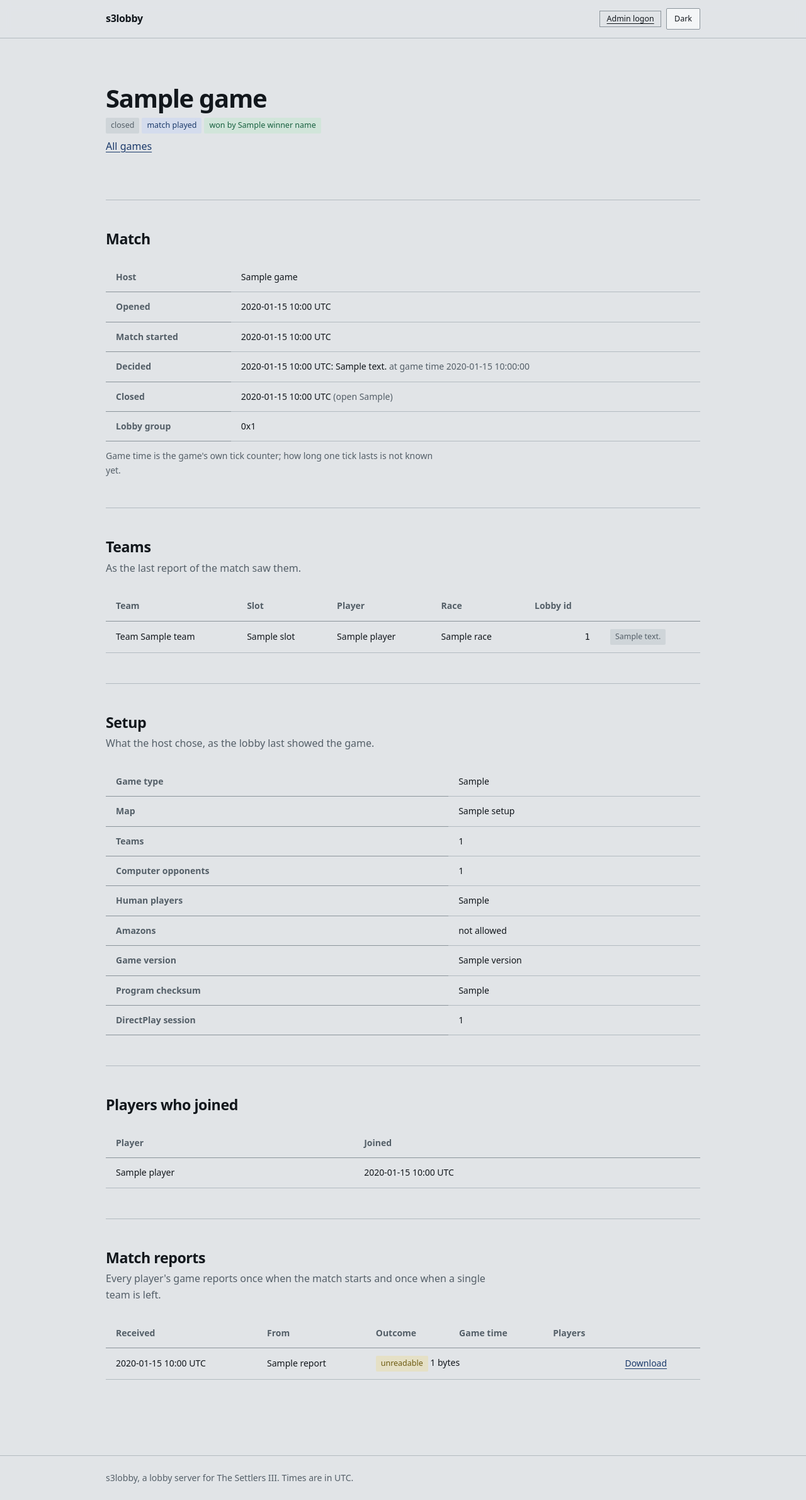
After one commit to DaRealHansForSure/s3lobby, a Flask app: template s3lobby/web/templates/game.html in a window 1280 px wide. The commit adds this page. Shown: the whole page at 63% size. Run offline with Flask 3, Linux system fonts and the light colour scheme; the template is opened without the code that fills it: most values are stand-ins (such as "Sample title", 1, 10 or a date in 2020); some libraries are stand-ins or nearby versions.

Commit message:
feat(web): add a page per game and name the random race flag
The Games list shows a game in one row; reading a match meant matching reports to it by eye. Each
game now has a page with its timeline (opened, match started, decided, closed), its winners, the
teams as the last report saw them, the setup, who joined when, and every report.

A slot's flag 0x4 was shown as "no player number". It is set when the setup record's race (+0x64)
is 0xff (0x540625..0x54063e), which the setup shows as "Zufall" (0x4909f0): the player chose a
random race and the report holds the one drawn. Seen in a run on both players of a match set up
with random races. The same setup code names the race values 0 to 3 with the texts Romans,
Egyptians, Asians and Amazons, so the race numbers are no longer inferred.

```diff
--- a/s3lobby/constants.py
+++ b/s3lobby/constants.py
@@ -212,8 +212,10 @@ class MatchPlayerFlag(IntFlag):
     COMPUTER = 0x1
     # The slot is in state 3, which the setup never shows (inferred: a human player who left).
     SLOT_STATE_3 = 0x2
-    # The slot has no player number in the match (its number is 0xff, 0x540631).
-    NO_PLAYER_NUMBER = 0x4
+    # The slot's race was "Random" in the game setup: the setup record's race (+0x64) is 0xff
+    # (0x540625..0x54063e), which the setup shows as "Zufall" (0x4909f0). The report's race is the
+    # one the game drew. Seen in a run: set for both players of a match set up with random races.
+    RANDOM_RACE = 0x4
 
 
 # GameStatus's winning team while more than one team is still in the match (0x540747..0x540768).
@@ -221,8 +223,10 @@ NO_WINNING_TEAM = 0xFFFFFFFF
 
 
 class Race(IntEnum):
-    """A slot's race in a match report (MatchReportPlayer.race). Inferred from the setup's race
-    choices (0x48c2a3..0x48c2df) and the per-race tables the game indexes with the value (0x4dd2fc)."""
+    """A slot's race in a match report (MatchReportPlayer.race): the race the setup record keeps at
+    +0x64 (getter 0x49f510). The setup shows 0 to 3 with the texts Romans, Egyptians, Asians and
+    Amazons (0x9002d..0x9002f at 0x49053c..0x4907b1, 0x90155 at 0x4908e5), any other value as
+    "Random" (0x90030 at 0x4909f0)."""
 
     ROMANS = 0
     EGYPTIANS = 1
--- /dev/null
+++ b/s3lobby/web/templates/game.html
@@ -0,0 +1,162 @@
+{% extends "base.html" %}
+{% set active_nav = "games" %}
+{% block title %}{{ game.name }}{% endblock %}
+
+{% macro player_notes(player) %}
+  {% for note in player.notes %}<span class="badge">{{ note }}</span>{% endfor %}
+{% endmacro %}
+
+{% block content %}
+<section>
+  <div class="section-head">
+    <h1>{{ game.name }}</h1>
+    <p class="badges">
+      {% if game.closed_at %}<span class="badge">closed</span>{% else %}<span class="badge badge--good">open</span>{% endif %}
+      {% if game.match_started_at %}<span class="badge badge--accent">match played</span>{% endif %}
+      {% if winner_names %}<span class="badge badge--good">won by {{ winner_names | join(", ") }}</span>{% endif %}
+    </p>
+    <p><a href="{{ url_for('games.list_games') }}">All games</a></p>
+  </div>
+</section>
+
+<section>
+  <div class="section-head"><h2>Match</h2></div>
+  <div class="scroll-x">
+    <table class="table">
+      <tbody>
+        <tr><th>Host</th><td>{{ game.host_name or "-" }}</td></tr>
+        <tr><th>Opened</th><td>{{ game.opened_at | moment }}</td></tr>
+        <tr><th>Match started</th><td>{% if game.match_started_at %}{{ game.match_started_at | moment }}{% else %}<span class="muted">not started</span>{% endif %}</td></tr>
+        <tr>
+          <th>Decided</th>
+          <td>
+            {% if decided_report %}
+            {{ decided_report.received_at | moment }}: {{ decided_report.outcome_text }}
+            <span class="muted">at game time {{ decided_report.game_time }}</span>
+            {% else %}
+            <span class="muted">no winner reported</span>
+            {% endif %}
+          </td>
+        </tr>
+        <tr><th>Closed</th><td>{% if game.closed_at %}{{ game.closed_at | moment }} <span class="muted">(open {{ game.open_for }})</span>{% else %}<span class="badge badge--good">open</span>{% endif %}</td></tr>
+        <tr><th>Lobby group</th><td>{% if game.group_id is not none %}{{ "%#x" | format(game.group_id) }}{% else %}-{% endif %}</td></tr>
+      </tbody>
+    </table>
+  </div>
+  <p class="meta">Game time is the game's own tick counter; how long one tick lasts is not known yet.</p>
+</section>
+
+<section>
+  <div class="section-head"><h2>Teams</h2><p>As the last report of the match saw them.</p></div>
+  {% if teams %}
+  <div class="scroll-x">
+    <table class="table">
+      <thead><tr><th>Team</th><th>Slot</th><th>Player</th><th>Race</th><th class="num">Lobby id</th><th></th></tr></thead>
+      <tbody>
+        {% for team in teams %}
+        {% for player in team.players %}
+        <tr>
+          <td>
+            Team {{ team.team }}
+            {% if team.has_won and loop.first %}<span class="badge badge--good">won</span>{% endif %}
+          </td>
+          <td>{{ player.slot }}</td>
+          <td>{{ player.name }}</td>
+          <td>{{ player.race }}</td>
+          <td class="num">{{ player.lobby_player_id }}</td>
+          <td><div class="badges">{{ player_notes(player) }}</div></td>
+        </tr>
+        {% endfor %}
+        {% endfor %}
+      </tbody>
+    </table>
+  </div>
+  {% else %}
+  <p class="empty-state">No report of the match.</p>
+  {% endif %}
+</section>
+
+<section>
+  <div class="section-head"><h2>Setup</h2><p>What the host chose, as the lobby last showed the game.</p></div>
+  {% if game.setup %}
+  <div class="scroll-x">
+    <table class="table">
+      <tbody>
+        <tr><th>Game type</th><td>{{ game.setup.game_type or "-" }}</td></tr>
+        <tr><th>Map</th><td>{{ game.setup.map_name or "-" }}</td></tr>
+        <tr><th>Teams</th><td>{% if game.setup.team_count is not none %}{{ game.setup.team_count }}{% else %}-{% endif %}</td></tr>
+        <tr><th>Computer opponents</th><td>{% if game.setup.computer_opponent_count is not none %}{{ game.setup.computer_opponent_count }}{% else %}-{% endif %}</td></tr>
+        <tr><th>Human players</th><td>{{ game.setup.max_players }}</td></tr>
+        <tr><th>Amazons</th><td>{% if game.setup.allows_amazons is none %}-{% elif game.setup.allows_amazons %}allowed{% else %}not allowed{% endif %}</td></tr>
+        <tr><th>Game version</th><td>{{ game.setup.version or "-" }}</td></tr>
+        <tr><th>Program checksum</th><td>{{ game.setup.program_checksum or "-" }}</td></tr>
+        <tr><th>DirectPlay session</th><td>{{ game.setup.session_guid or "-" }}</td></tr>
+      </tbody>
+    </table>
+  </div>
+  {% else %}
+  <p class="empty-state">Not recorded: the server kept no setup for games opened before it learned to.</p>
+  {% endif %}
+</section>
+
+<section>
+  <div class="section-head"><h2>Players who joined</h2></div>
+  {% if players %}
+  <div class="scroll-x">
+    <table class="table">
+      <thead><tr><th>Player</th><th>Joined</th></tr></thead>
+      <tbody>
+        {% for player in players %}
+        <tr><td>{{ player.name }}</td><td>{{ player.joined_at | moment }}</td></tr>
+        {% endfor %}
+      </tbody>
+    </table>
+  </div>
+  {% else %}
+  <p class="empty-state">Not recorded.</p>
+  {% endif %}
+</section>
+
+<section>
+  <div class="section-head">
+    <h2>Match reports</h2>
+    <p>Every player's game reports once when the match starts and once when a single team is left.</p>
+  </div>
+  {% if reports %}
+  <div class="scroll-x">
+    <table class="table">
+      <thead>
+        <tr><th>Received</th><th>From</th><th>Outcome</th><th class="num">Game time</th><th>Players</th><th></th></tr>
+      </thead>
+      <tbody>
+        {% for report in reports %}
+        <tr>
+          <td>{{ report.received_at | moment }}</td>
+          <td>{{ report.sender_name or "-" }}</td>
+          {% if report.is_readable %}
+          <td>
+            <div class="badges">
+              {{ report.outcome_text }}
+              {% for note in report.flag_notes %}<span class="badge">{{ note }}</span>{% endfor %}
+            </div>
+          </td>
+          <td class="num">{{ report.game_time }}</td>
+          <td>
+            {% for player in report.players %}
+            <div>Team {{ player.team }}, slot {{ player.slot }}: {{ player.name }} ({{ player.race }})</div>
+            {% endfor %}
+          </td>
+          {% else %}
+          <td colspan="3"><span class="badge badge--warn">unreadable</span> {{ report.size }} bytes</td>
+          {% endif %}
+          <td><a href="{{ url_for('games.download_report', report_id=report.report_id) }}">Download</a></td>
+        </tr>
+        {% endfor %}
+      </tbody>
+    </table>
+  </div>
+  {% else %}
+  <p class="empty-state">No reports.</p>
+  {% endif %}
+</section>
+{% endblock %}
--- a/s3lobby/web/templates/games.html
+++ b/s3lobby/web/templates/games.html
@@ -32,7 +32,7 @@
         {% for game in games %}
         <tr id="game-{{ game.game_id }}">
           <td>
-            <div>{{ game.name }}</div>
+            <div><a href="{{ url_for('games.show_game', game_id=game.game_id) }}">{{ game.name }}</a></div>
             {% if game.group_id is not none %}<div class="muted">group {{ "%#x" | format(game.group_id) }}</div>{% endif %}
           </td>
           <td>{{ game.host_name or "-" }}</td>
@@ -106,7 +106,7 @@
           <td>{{ report.sender_name or "-" }}</td>
           <td>
             {% if report.game_id is not none %}
-            <a href="#game-{{ report.game_id }}">{{ report.game_name or "game" }}</a>
+            <a href="{{ url_for('games.show_game', game_id=report.game_id) }}">{{ report.game_name or "game" }}</a>
             {% else %}
             <span class="muted">group {{ "%#x" | format(report.group_id) }}</span>
             {% endif %}
```
Also changed, not shown: docs/protocol.md (+2 -2 lines), s3lobby/database.py (+76 -42 lines), s3lobby/web/games.py (+76 -3 lines), tests/test_web.py (+65 -1 lines), CHANGELOG.md, README.md.
